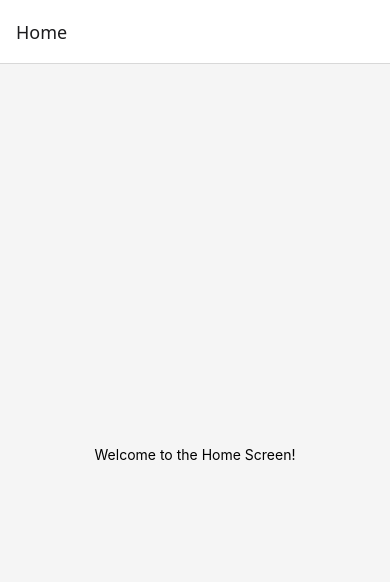
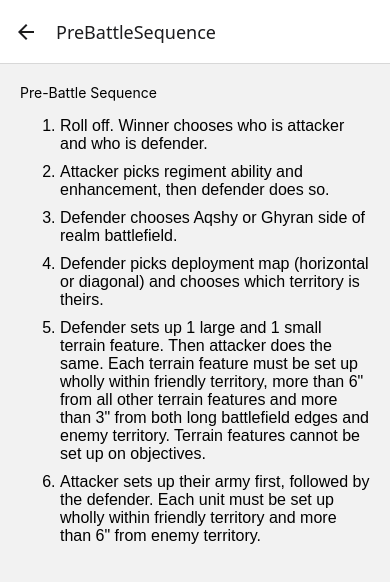
Before and after one commit to gcauvet/blades-of-khorne-spearhead-companion, a React Native app: screen /PreBattleSequence in a window 390 px wide. Shown: the top 582 px of the page. Built offline with nearby package versions, Linux system fonts and the light colour scheme.

Commit message:
Added pre-battle sequence screen

```diff
--- a/App.tsx
+++ b/App.tsx
@@ -6,6 +6,7 @@
 import '@expo/metro-runtime';
 
 import HomeScreen from './src/screens/HomeScreen/HomeScreen';
+import PreBattleSequence from './src/components/PreBattleSequence/PreBattleSequence';
 
 const Stack = createStackNavigator();
 
@@ -13,6 +14,7 @@
   <NavigationContainer>
     <Stack.Navigator initialRouteName='Home'>
       <Stack.Screen name='Home' component={HomeScreen} />
+      <Stack.Screen name='PreBattleSequence' component={PreBattleSequence} />
     </Stack.Navigator>
   </NavigationContainer>
 );
--- a/package.json
+++ b/package.json
@@ -20,6 +20,11 @@
     "react": "18.3.1",
     "react-dom": "18.3.1",
     "react-native": "0.76.9",
+    "react-native-gesture-handler": "^2.25.0",
+    "react-native-reanimated": "^3.17.3",
+    "react-native-safe-area-context": "^5.3.0",
+    "react-native-screens": "^4.10.0",
+    "react-native-vector-icons": "^10.2.0",
     "react-native-web": "~0.19.13"
   },
   "devDependencies": {
--- a/src/components/ExampleComponent.tsx
+++ /dev/null
@@ -1,14 +0,0 @@
-import React, { FC } from 'react';
-import { View, Text } from 'react-native';
-
-interface ExampleComponentProps {
-  title: string;
-}
-
-const ExampleComponent: FC<ExampleComponentProps> = ({ title }) => (
-  <View>
-    <Text>{title}</Text>
-  </View>
-);
-
-export default ExampleComponent;
--- /dev/null
+++ b/src/components/PreBattleSequence/PreBattleSequence.tsx
@@ -0,0 +1,29 @@
+import React from 'react';
+import { View, Text } from 'react-native';
+import preBattleSequenceStyle from './styles/PreBattleSequence.styles';
+
+const PreBattleSequence: React.FC = () => {
+  const sequenceSteps = [
+    'Roll off. Winner chooses who is attacker and who is defender.',
+    'Attacker picks regiment ability and enhancement, then defender does so.',
+    'Defender chooses Aqshy or Ghyran side of realm battlefield.',
+    'Defender picks deployment map (horizontal or diagonal) and chooses which territory is theirs.',
+    `Defender sets up 1 large and 1 small terrain feature. Then attacker does the same.
+    Each terrain feature must be set up wholly within friendly territory, more than 6" from all other terrain features and more than 3" from both long battlefield edges and enemy territory.
+    Terrain features cannot be set up on objectives.`,
+    'Attacker sets up their army first, followed by the defender. Each unit must be set up wholly within friendly territory and more than 6" from enemy territory.',
+  ];
+
+  return (
+    <View style={preBattleSequenceStyle.container}>
+      <Text>Pre-Battle Sequence</Text>
+      <ol>
+        {sequenceSteps.map((step, index) => (
+          <li style={preBattleSequenceStyle.list}>{step}</li>
+        ))}
+      </ol>
+    </View>
+  );
+};
+
+export default PreBattleSequence;
--- /dev/null
+++ b/src/components/PreBattleSequence/styles/PreBattleSequence.styles.ts
@@ -0,0 +1,17 @@
+import { StyleSheet } from 'react-native';
+
+const preBattleSequenceStyle = StyleSheet.create({
+  container: {
+    boxSizing: 'border-box',
+    fontFamily: 'Arial, sans-serif',
+    height: '100vh',
+    overflowY: 'auto',
+    padding: '20px',
+    paddingBottom: '70px', // Added padding to ensure the last element is fully visible
+  },
+  list: {
+    marginBottom: '10px',
+  },
+});
+
+export default preBattleSequenceStyle;
--- a/src/screens/HomeScreen/HomeScreen.tsx
+++ b/src/screens/HomeScreen/HomeScreen.tsx
@@ -1,14 +1,18 @@
 import React, { FC } from 'react';
-import { View } from 'react-native';
+import { Button, View } from 'react-native';
+import { useNavigation } from '@react-navigation/native';
 
 import homeScreenStyle from './styles/HomeScreen.styles';
+import { HomeScreenNavigationProp } from './types/HomeScreen.types';
 
-import ExampleComponent from '../../components/ExampleComponent';
+const HomeScreen: FC = () => {
+  const navigation = useNavigation<HomeScreenNavigationProp>();
 
-const HomeScreen: FC = () => (
-  <View style={homeScreenStyle.container}>
-    <ExampleComponent title='Welcome to the Home Screen!' />
-  </View>
-);
+  return (
+    <View style={homeScreenStyle.container}>
+      <Button title='Go to Pre-Battle Sequence' onPress={() => navigation.navigate('PreBattleSequence')} />
+    </View>
+  );
+};
 
 export default HomeScreen;
```
Also changed, not shown: src/screens/HomeScreen/types/HomeScreen.types.ts (added, +8 -0 lines), 1 other file (tests, documents, lock files or other folders).
